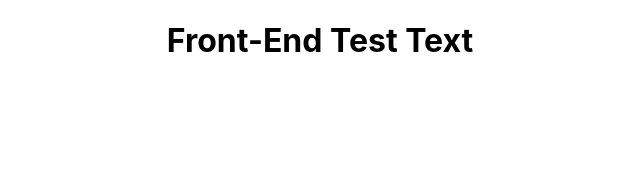
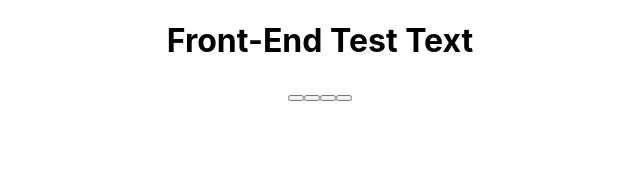
Before and after one commit to DeMe0/project3-frontend, a React (Create React App) app: page /menu in a window 1280 px wide. Shown: the top 172 px of the page, without its empty margins (320-960 px from the left). Built offline with nearby package versions, Linux system fonts and the light colour scheme.

Commit message:
addded functionalityto menu

```diff
--- a/src/App.js
+++ b/src/App.js
@@ -1,11 +1,12 @@
 import React, { useState, useEffect } from "react";
 import "./App.css";
 import { Route, Link, Switch } from "react-router-dom";
-
+import Menu from './Pages/Menu'
 function App() {
   return (
     <div className="App">
       <h1>Front-End Test Text</h1>
+      <Menu />
     </div>
   );
 }
--- /dev/null
+++ b/src/Componets/Buttons.js
@@ -0,0 +1,31 @@
+import React from 'react'
+import { Route, Link, Switch } from "react-router-dom";
+
+const Button = () => {
+    return(
+        <>
+        <Link to ='/drinks'>
+            <button className ='drinks'>
+
+            </button>
+        </Link>
+        <Link to ='/icecreams'>
+            <button className ='drinks'>
+
+            </button>
+        </Link>
+        <Link to ='/italianices'>
+            <button className ='drinks'>
+
+            </button>
+        </Link>
+        <Link to ='/popsicles'>
+            <button className ='drinks'>
+
+            </button>
+        </Link>
+        </>
+    )
+}
+
+export default Button
--- /dev/null
+++ b/src/Pages/Drink.js
@@ -0,0 +1,8 @@
+import React from 'react'
+
+const Drink = () => {
+    return(
+        <h1>DRINKS!!!!</h1>
+    )
+}
+export default Drink
--- /dev/null
+++ b/src/Pages/IceCream.js
@@ -0,0 +1,8 @@
+import React from 'react'
+
+const IceCream = () => {
+    return(
+        <h1>I SCREAM</h1>
+    )
+}
+export default IceCream
--- /dev/null
+++ b/src/Pages/ItalianIce.js
@@ -0,0 +1,8 @@
+import React from 'react'
+
+const ItalianIce = () => {
+    return(
+        <h1>ices of italy</h1>
+    )
+}
+export default ItalianIce
--- /dev/null
+++ b/src/Pages/Menu.js
@@ -0,0 +1,41 @@
+
+import React from 'react'
+import { Route, Link, Switch } from "react-router-dom";
+import Drink from './Drink'
+import IceCream from './IceCream';
+import ItalianIce from './ItalianIce';
+import Popsicle from './Popsicle';
+import Button from '../Componets/Buttons'
+const Menu = () => {
+    return(
+        <>
+               <main>
+            <Switch>
+                <Route
+                    exact path ='/menu'
+                    render={() => (
+                        <Button />
+                    )}>
+                </Route>
+                <Route exact path='/drinks'
+                render={() => (
+                    <Drink />
+                  )}></Route>
+                   <Route exact path='/icecreams'
+                render={() => (
+                    <IceCream />
+                  )}></Route>
+                   <Route exact path='/italianices'
+                render={() => (
+                    <ItalianIce />
+                  )}></Route>
+                   <Route exact path='/popsicles'
+                render={() => (
+                    <Popsicle />
+                  )}></Route>
+            </Switch>
+        </main>
+        </>
+    )
+}
+export default Menu
--- /dev/null
+++ b/src/Pages/Popsicle.js
@@ -0,0 +1,8 @@
+import React from 'react'
+
+const Popsicle = () => {
+    return(
+        <h1>ITS GOOD</h1>
+    )
+}
+export default Popsicle
```
Also changed, not shown: 1 other file (tests, documents, lock files or other folders).
